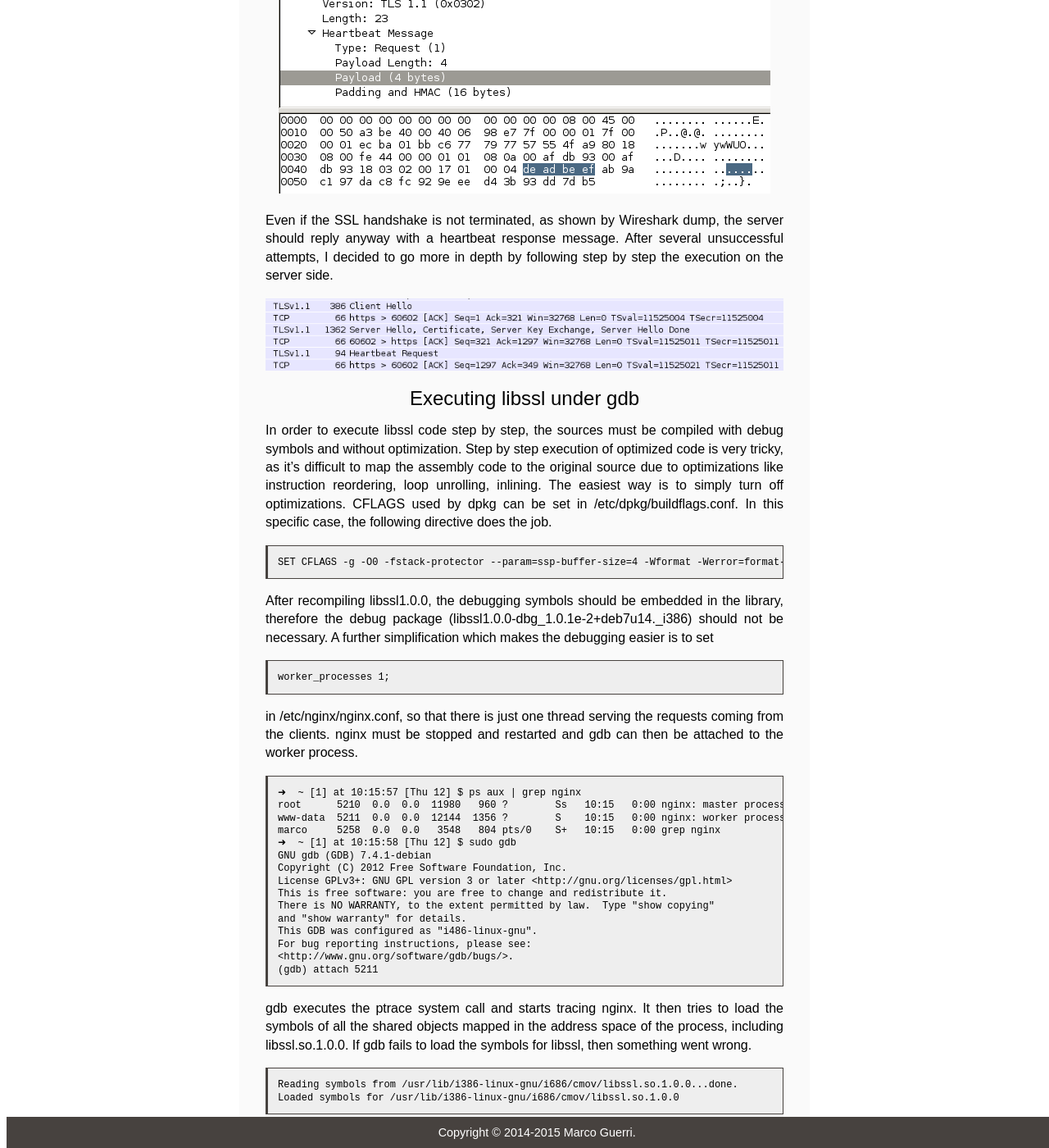
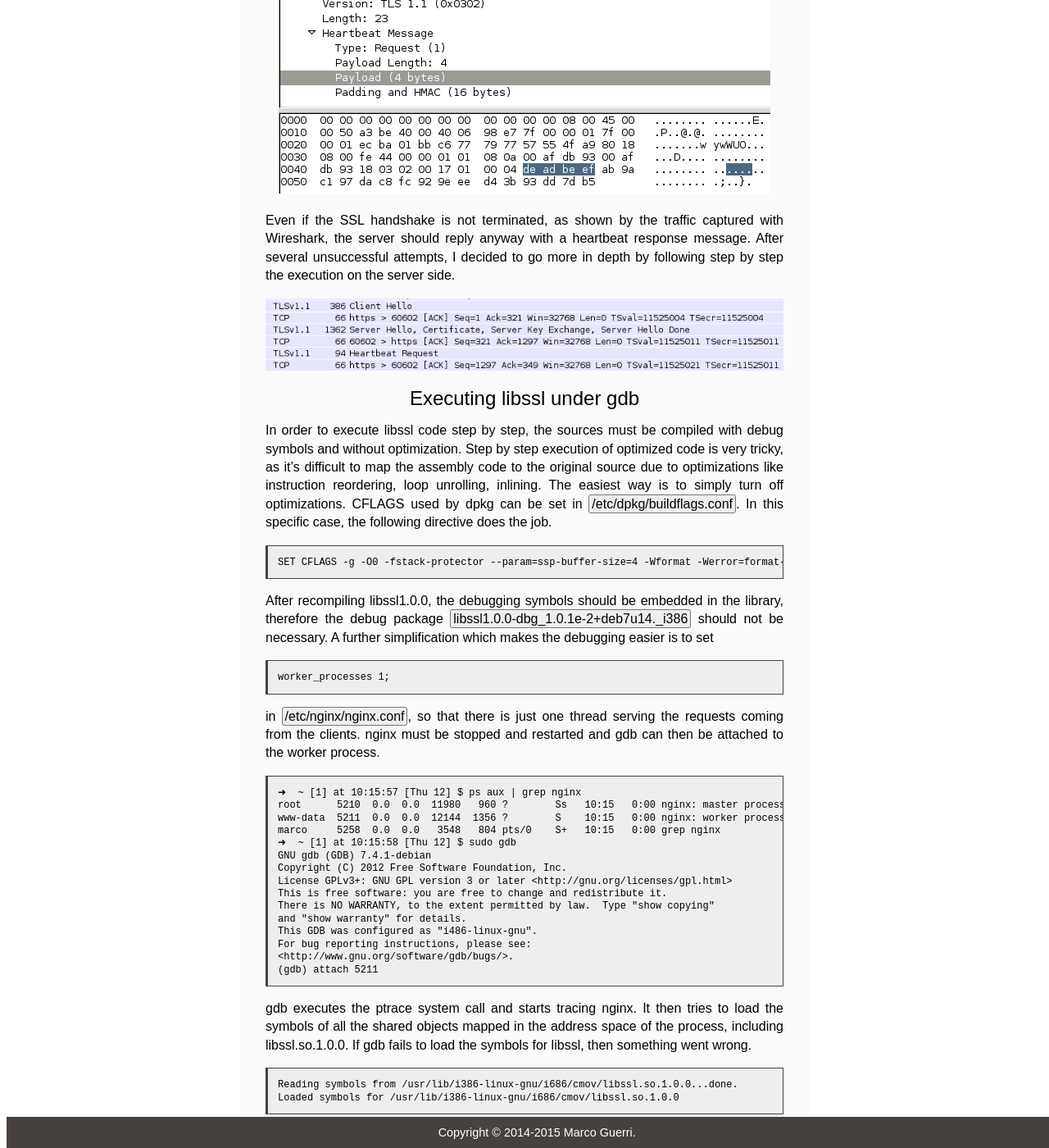
Before and after one commit to marcoguerri/marcoguerri.github.io, a Jekyll site: the page built from _posts/2014-08-23-heartbleed.markdown, in a window 1280 px wide and 1400 px high, scrolled down 4390 px. Shown: the whole window at 82% size. Built offline with Jekyll 4.4.1, drawn with Linux system fonts in a browser that asks for light colours; nearby versions of some CDN libraries; Markdown is read by kramdown in place of the engine named in the settings; some of the changed text lies outside the part shown.

Commit message:
Minor style fixes to HB post

```diff
--- a/_posts/2014-08-23-heartbleed.markdown
+++ b/_posts/2014-08-23-heartbleed.markdown
@@ -248,7 +248,7 @@ be considered as well-formatted.
 <a id="single_image" href="/img/hb_good_request_detail.png"><img  src="/img/hb_good_request_detail.png" alt=""/></a>
 </p>
 
-Even if the SSL handshake is not terminated, as shown by Wireshark dump,
+Even if the SSL handshake is not terminated, as shown by the traffic captured with Wireshark,
 the server should reply anyway with a heartbeat response message. After several
 unsuccessful attempts, I decided to go more in depth by following step by
 step the execution on the server side.
@@ -265,19 +265,19 @@ In order to execute libssl code step by step, the sources must be compiled with
 debug symbols and without optimization. Step by step execution of optimized code is very tricky, as
 it's difficult to map the assembly code to the original source due to optimizations
 like instruction reordering, loop unrolling, inlining. The easiest way is to simply
-turn off optimizations. CFLAGS used by dpkg can be set in /etc/dpkg/buildflags.conf.
+turn off optimizations. CFLAGS used by dpkg can be set in */etc/dpkg/buildflags.conf*.
 In this specific case, the following directive does the job.
 
     SET CFLAGS -g -O0 -fstack-protector --param=ssp-buffer-size=4 -Wformat -Werror=format-security
 
 After recompiling  libssl1.0.0, the debugging symbols should be embedded in the library,
-therefore the debug package (libssl1.0.0-dbg\_1.0.1e-2+deb7u14.\_i386) should
+therefore the debug package *libssl1.0.0-dbg\_1.0.1e-2+deb7u14.\_i386* should
 not be necessary. A further simplification which makes the debugging easier is
 to set
 
     worker_processes 1;
 
-in /etc/nginx/nginx.conf, so that there is just one thread serving the requests
+in */etc/nginx/nginx.conf*, so that there is just one thread serving the requests
 coming from the clients. nginx must be stopped and restarted and gdb can
 then be attached to the worker process.
 
@@ -311,7 +311,7 @@ command.
     (gdb) directory <path-of-the-sources-of-the-dpkg-package>/openssl-1.0.1e/ssl
     Source directories searched: <path-of-the-sources-of-the-dpkg-package>/openssl-1.0.1e/ssl:$cdir:$cwd
 
-A breakpoint on *tls1_process_heartbeat* can be set and the execution resumed.
+A breakpoint on *tls1\_process\_heartbeat* can be set and the execution resumed.
 
     (gdb) break tls1_process_heartbeat
     Breakpoint 1 at 0xb76c29d4: file t1_lib.c, line 2579.
@@ -381,7 +381,7 @@ Breakpoint 1, tls1_process_heartbeat (s=0x9910a58) at t1_lib.c:2579
 {% endhighlight %}
 
 A full trace is available <a href="/includes/hb_trace.txt" target="_blank">here</a>.
-The *buffer_write* function is defined in crypto/bio/bf_buf.c as follows.
+The *buffer_write* function is defined in *crypto/bio/bf_buf.c* as follows.
 
 {% highlight C linenos %}
 static int buffer_write(BIO *b, const char *in, int inl)
@@ -523,7 +523,8 @@ to send a well-formed heartbeat request while tracing *buffer_write*.
 
 
 The loop at line 54 writes 5000 bytes in the output buffer, which is then flushed through
-the socket; the client receives a well-formed heartbeat response.
+the socket; the client receives a well-formed heartbeat response with a payload
+which matches the one carried in the request message.
 
 <p align="center">
 <a id="single_image" href="/img/hb_working_response.png"><img src="/img/hb_working_response.png" alt=""/></a>
@@ -545,7 +546,8 @@ lenght of the data carried inside the message.
 
 Due to the lack of checks on the payload size, the server returns 65536 bytes
 copied from the address space of the process: <a href="https://github.com/marcoguerri/heartbleed/blob/master/send_heartbeat.c" target="_blank"> heartbeat\_send.c</a>
-can be adapted to send a malformed request.
+can be adapted to send a malformed request. The heartbeat response message contains 65536 bytes
+of payload, 16 bytes of padding and 4 bytes of header, 65556 in total.
 
     ➜  ~/heartbleed [1] at 12:35:56 [Thu 12] $ ./send_heartbleed
     Initializing new connection...
@@ -553,8 +555,6 @@ can be adapted to send a malformed request.
     Connected!
     resplen:  65556
 
-As expected, the heartbeat response message contains 65536 bytes of payload, 16 bytes
-of padding and 4 bytes of header, 65556 in total.
 
 Scanning leaked memory
 =============================
@@ -562,10 +562,13 @@ Scanning leaked memory
 After setting up my local nginx instance with a newly generated private/public
 key pair, I tried to look for a prime factor that could divide *n* (part of the
 public key) in the memory leaked by the server. I used <a href="https://github.com/marcoguerri/heartbleed/blob/master/exploit.c" target="_blank">
-exploit.c</a> to exploit the bug. With *ulimit*, I capped the maximum size of
-the virtual address space of the process at 256MB and I fired up 8 parallel
-instances of the script. After ~3M requests, I could not find any trace of the
-private keys.
+exploit.c</a> to exploit the bug.
+
+
+
+With *ulimit*, I capped the maximum size of the virtual address space of the process
+at 256MB and I fired up 8 parallel instances of the script. After ~3M requests,
+I could not find any trace of the private keys.
 
 
 
```
Also changed, not shown: other parts of _posts/2014-08-23-heartbleed.markdown (+6 -6 lines).
